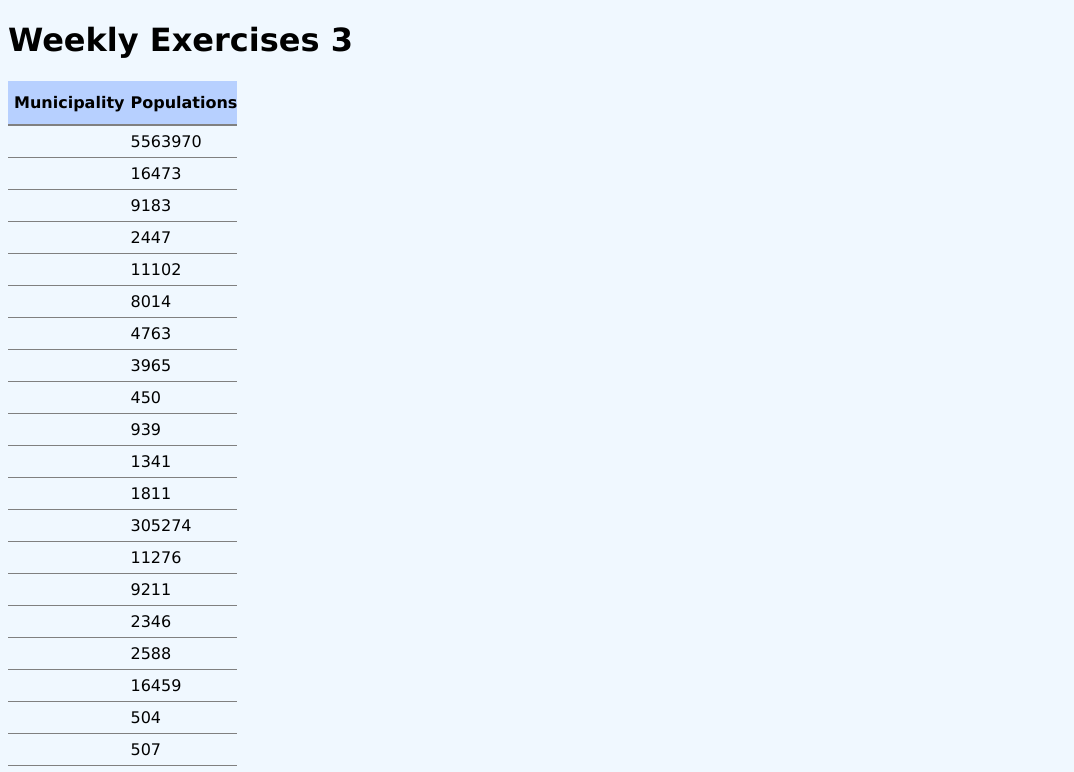
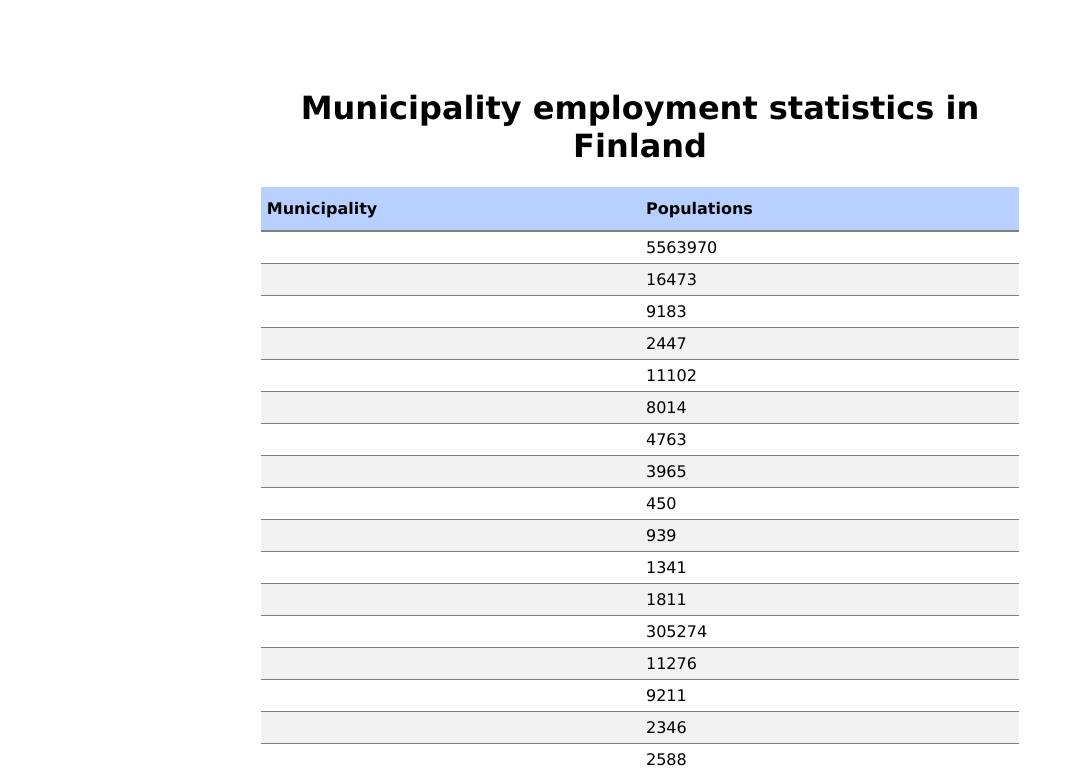
Before and after one commit to patrick-selin/week3-project, a website built with Parcel: page index.html in a window 1280 px wide. Shown: the top 772 px of the page, without its empty margins (0-1074 px from the left). Built offline with nearby package versions, Linux system fonts and the light colour scheme.

Commit message:
styling 2

```diff
--- a/index.html
+++ b/index.html
@@ -5,15 +5,14 @@
     <meta http-equiv="X-UA-Compatible" content="IE=edge" />
     <meta name="viewport" content="width=device-width, initial-scale=1.0" />
     <script src="./src/index.js" defer></script>
-    <link rel="stylesheet" href="./src/styles.css">
+    <link rel="stylesheet" href="./src/styles.css" />
 
     <title>Weekly Exercises 3</title>
-
   </head>
   <body>
-    <h1>Weekly Exercises 3</h1>
 
-
+    <div class="center">
+      <h1>Municipality employment statistics in Finland</h1>
       <table>
         <thead>
           <tr>
@@ -22,12 +21,8 @@
           </tr>
         </thead>
 
-      <tbody id="data-output">
-
-      </tbody>
-
+        <tbody id="data-output"></tbody>
       </table>
-
-
+    </div>
   </body>
 </html>
--- a/src/index.js
+++ b/src/index.js
@@ -9,12 +9,17 @@ fetch('./001_11s5_2022m12.json')
         const populations = data.dataset.value;
 
         console.log(municipalities);
-
         console.log(typeof municipalities)
+        console.log(Object.keys(municipalities))
 
 
+        const arvot = Object.keys(municipalities)
+        arvot.forEach((key) => {
+            console.log(`${municipalities[key]}`);
+        });
+
         for (let i = 0; i < Object.keys(municipalities).length; i++) {
-            console.log(municipalities);
+
             const municipality = municipalities[i];
             const population = populations[i];
 
--- a/src/styles.css
+++ b/src/styles.css
@@ -1,12 +1,13 @@
 body {
   font-family: Verdana, Arial, sans-serif;
-  background-color: aliceblue;
 }
 
 table {
   font-size: 16px;
+  width: 100%;
   text-align: left;
   border-collapse: collapse;
+  table-layout: fixed;
 }
 
 th {
@@ -20,3 +21,23 @@ td {
   padding: 6px;
   border-bottom: 1px solid gray;
 }
+
+tr:nth-child(even) {
+  background-color: #f2f2f2;
+}
+
+tr:nth-child(odd) {
+  background-color: #ffffff;
+}
+
+h1 {
+  text-align: center;
+}
+
+.center {
+  margin: 0 auto;
+  padding: 60px;
+  width: 60%;
+
+
+}
```
Lines whose indentation alone changed are shown as unchanged.
